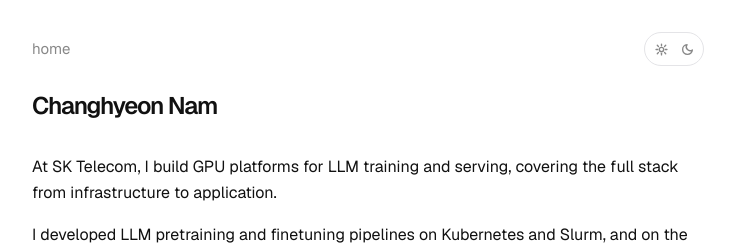
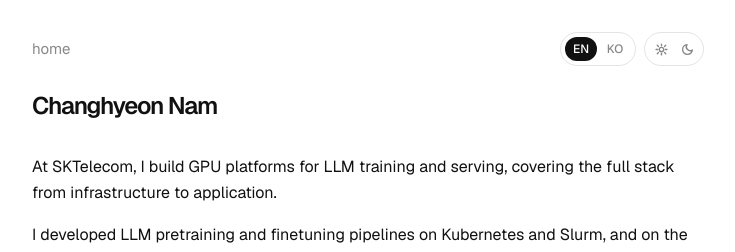
Before and after one commit to changhyeonnam/changhyeonnam.github.io, a Next.js app: page / in a window 1280 px wide. Shown: the top 252 px of the page, without its empty margins (272-1007 px from the left). Built offline with nearby package versions, Linux system fonts and the light colour scheme.

Commit message:
Add KO/EN language toggle and fix theme transition latency

```diff
--- a/src/app/globals.css
+++ b/src/app/globals.css
@@ -16,14 +16,10 @@
   --c-border: #27272a;
 }
 
-html {
-  background-color: var(--c-bg);
-}
-
+html,
 body {
   background-color: var(--c-bg);
   color: var(--c-text);
-  transition: background-color 0.15s, color 0.15s;
 }
 
 /* Blog prose content */
--- a/src/app/layout.tsx
+++ b/src/app/layout.tsx
@@ -2,6 +2,7 @@ import type { Metadata } from 'next'
 import { Geist } from 'next/font/google'
 import './globals.css'
 import { ThemeProvider } from '@/components/ThemeProvider'
+import { LanguageProvider } from '@/contexts/LanguageContext'
 
 const geist = Geist({ subsets: ['latin'] })
 
@@ -14,7 +15,9 @@ export default function RootLayout({ children }: { children: React.ReactNode })
   return (
     <html lang="en" suppressHydrationWarning>
       <body className={`${geist.className} mx-4 mt-8 max-w-2xl antialiased lg:mx-auto`}>
-        <ThemeProvider>{children}</ThemeProvider>
+        <ThemeProvider>
+          <LanguageProvider>{children}</LanguageProvider>
+        </ThemeProvider>
       </body>
     </html>
   )
--- a/src/app/page.tsx
+++ b/src/app/page.tsx
@@ -1,8 +1,27 @@
+'use client'
+
 import Link from 'next/link'
 import { Nav } from '@/components/Nav'
 import { posts } from '@/lib/posts'
+import { useLanguage } from '@/contexts/LanguageContext'
+
+const content = {
+  en: {
+    p1: 'At SKTelecom, I build GPU platforms for LLM training and serving, covering the full stack from infrastructure to application.',
+    p2: 'I developed LLM pretraining and finetuning pipelines on Kubernetes and Slurm, and on the inference side, I focus on disaggregated serving architectures and KV cache tiering, optimizing performance across the system (Kubernetes, NVIDIA Dynamo, etc).',
+    p3: 'Previously, I worked as an ML Engineer Intern at NAVER Clova and KIST, building RecSys models with Transformer/RL and MF, ALS, etc.',
+  },
+  ko: {
+    p1: 'SKTelecom에서 LLM 학습과 서빙을 위한 GPU 플랫폼을 개발하며, 인프라부터 애플리케이션까지 전 스택을 담당합니다.',
+    p2: 'Kubernetes와 Slurm 기반 LLM pretraining 및 finetuning 파이프라인을 개발했으며, inference 분야에서는 disaggregated serving 아키텍처와 KV cache tiering을 중심으로 시스템 전반의 성능을 최적화하고 있습니다 (Kubernetes, NVIDIA Dynamo 등).',
+    p3: '이전에는 NAVER Clova와 KIST에서 ML Engineer Intern으로 Transformer/RL, MF, ALS 기반 RecSys를 개발했습니다.',
+  },
+}
 
 export default function Home() {
+  const { lang } = useLanguage()
+  const t = content[lang]
+
   return (
     <>
       <Nav />
@@ -12,17 +31,13 @@ export default function Home() {
             Changhyeon Nam
           </h1>
           <p className="mb-4 leading-relaxed" style={{ color: 'var(--c-text)' }}>
-            At SK Telecom, I build GPU platforms for LLM training and serving, covering the full
-            stack from infrastructure to application.
+            {t.p1}
           </p>
           <p className="mb-4 leading-relaxed" style={{ color: 'var(--c-text)' }}>
-            I developed LLM pretraining and finetuning pipelines on Kubernetes and Slurm, and on
-            the inference side, I focus on disaggregated serving architectures and KV cache
-            tiering, optimizing performance across the system (Kubernetes, NVIDIA Dynamo, etc).
+            {t.p2}
           </p>
           <p className="mb-4 leading-relaxed" style={{ color: 'var(--c-text)' }}>
-            Previously, I worked as an ML Engineer Intern at NAVER Clova and KIST, building
-            RecSys models with Transformer/RL and MF, ALS, etc.
+            {t.p3}
           </p>
           <div className="mt-6 flex gap-4">
             <a
--- a/src/components/Nav.tsx
+++ b/src/components/Nav.tsx
@@ -3,6 +3,7 @@
 import Link from 'next/link'
 import { useTheme } from 'next-themes'
 import { useEffect, useState } from 'react'
+import { useLanguage } from '@/contexts/LanguageContext'
 
 function SunIcon() {
   return (
@@ -30,6 +31,7 @@ function MoonIcon() {
 
 export function Nav() {
   const { resolvedTheme, setTheme } = useTheme()
+  const { lang, setLang } = useLanguage()
   const [mounted, setMounted] = useState(false)
 
   useEffect(() => setMounted(true), [])
@@ -45,6 +47,28 @@ export function Nav() {
       </Link>
 
       {mounted && (
+        <div className="flex items-center gap-2">
+          {/* Language toggle */}
+          <div
+            className="flex items-center gap-0.5 rounded-full p-1"
+            style={{ border: '1px solid var(--c-border)' }}
+          >
+            {(['en', 'ko'] as const).map((l) => (
+              <button
+                key={l}
+                onClick={() => setLang(l)}
+                className="flex h-6 w-8 items-center justify-center rounded-full text-xs font-medium transition-all duration-150"
+                style={{
+                  backgroundColor: lang === l ? 'var(--c-text)' : 'transparent',
+                  color: lang === l ? 'var(--c-bg)' : 'var(--c-text-muted)',
+                }}
+              >
+                {l.toUpperCase()}
+              </button>
+            ))}
+          </div>
+
+          {/* Theme toggle */}
           <div
             className="flex items-center gap-0.5 rounded-full p-1"
             style={{ border: '1px solid var(--c-border)' }}
@@ -52,23 +76,21 @@ export function Nav() {
             {[
               { value: 'light', icon: <SunIcon /> },
               { value: 'dark', icon: <MoonIcon /> },
-          ].map((opt) => {
-            const isActive = resolvedTheme === opt.value
-            return (
+            ].map((opt) => (
               <button
                 key={opt.value}
                 onClick={() => setTheme(opt.value)}
                 aria-label={opt.value}
                 className="flex h-6 w-6 items-center justify-center rounded-full transition-all duration-150"
                 style={{
-                  backgroundColor: isActive ? 'var(--c-text)' : 'transparent',
-                  color: isActive ? 'var(--c-bg)' : 'var(--c-text-muted)',
+                  backgroundColor: resolvedTheme === opt.value ? 'var(--c-text)' : 'transparent',
+                  color: resolvedTheme === opt.value ? 'var(--c-bg)' : 'var(--c-text-muted)',
                 }}
               >
                 {opt.icon}
               </button>
-            )
-          })}
+            ))}
+          </div>
         </div>
       )}
     </nav>
--- /dev/null
+++ b/src/contexts/LanguageContext.tsx
@@ -0,0 +1,34 @@
+'use client'
+
+import { createContext, useContext, useEffect, useState } from 'react'
+
+type Language = 'en' | 'ko'
+
+const LanguageContext = createContext<{
+  lang: Language
+  setLang: (lang: Language) => void
+}>({ lang: 'en', setLang: () => {} })
+
+export function LanguageProvider({ children }: { children: React.ReactNode }) {
+  const [lang, setLangState] = useState<Language>('en')
+
+  useEffect(() => {
+    const stored = localStorage.getItem('lang') as Language | null
+    if (stored === 'en' || stored === 'ko') setLangState(stored)
+  }, [])
+
+  const setLang = (l: Language) => {
+    setLangState(l)
+    localStorage.setItem('lang', l)
+  }
+
+  return (
+    <LanguageContext.Provider value={{ lang, setLang }}>
+      {children}
+    </LanguageContext.Provider>
+  )
+}
+
+export function useLanguage() {
+  return useContext(LanguageContext)
+}
```
Lines whose indentation alone changed are shown as unchanged.
